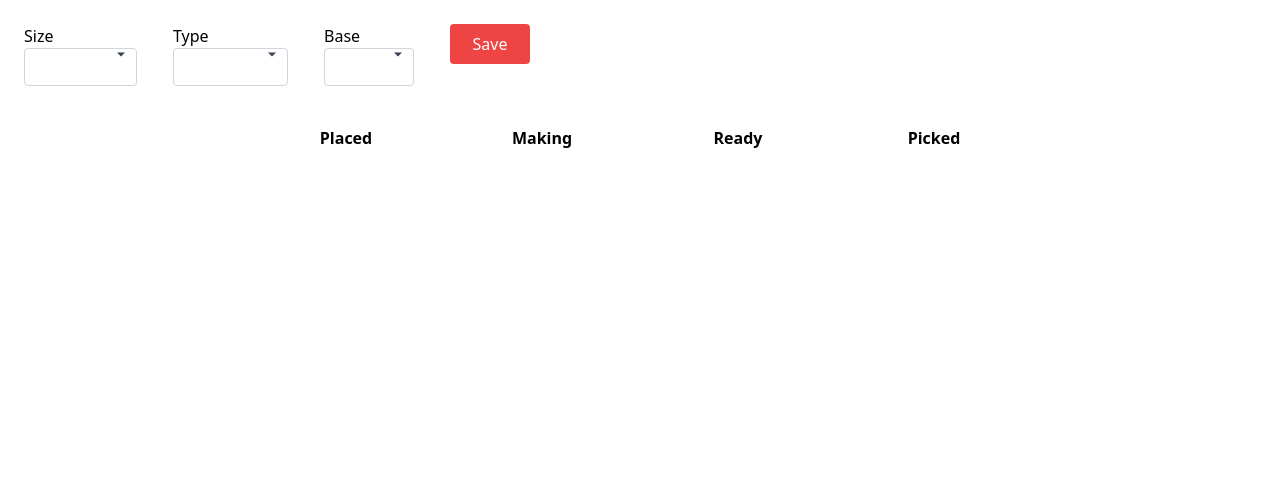
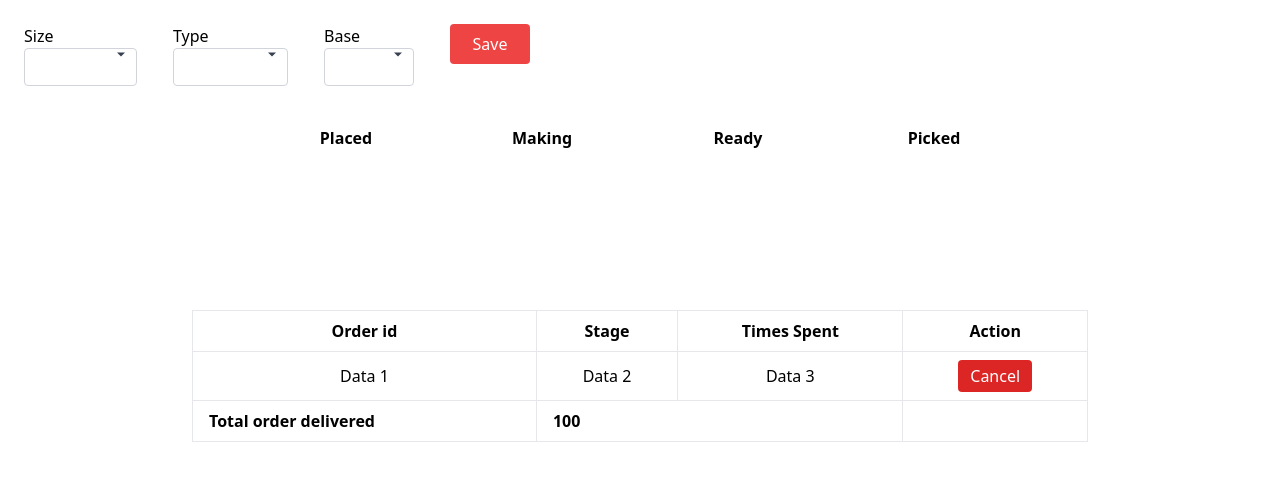
Before and after one commit to trcodeers/teach-mint, a React (Create React App) app: page / in a window 1280 px wide. Shown: the top 480 px of the page. Built offline with nearby package versions, Linux system fonts and the light colour scheme.

Commit message:
table part

```diff
--- a/src/App.js
+++ b/src/App.js
@@ -237,6 +237,48 @@ function App() {
 
 
       </div>
+
+      <div>
+        <div class="overflow-x-auto flex justify-center mt-32 mb-32">
+          <table class="table-auto w-[70%] border border-collapse">
+            <thead>
+              <tr>
+                <th class="px-4 py-2 border">Order id</th>
+                <th class="px-4 py-2 border">Stage</th>
+                <th class="px-4 py-2 border">Times Spent</th>
+                <th class="px-4 py-2 border">Action</th>
+              </tr>
+            </thead>
+
+            <tbody>
+
+              <tr>
+                <td class="px-4 py-2 border text-center">Data 1</td>
+                <td class="px-4 py-2 border text-center">Data 2</td>
+                <td class="px-4 py-2 border text-center">Data 3</td>
+                <td class="px-4 py-2 border text-center">
+                  <button class="bg-red-600 hover:bg-red-500 text-white py-1 px-3 rounded inline-flex items-center">
+                    Cancel
+                  </button>
+                </td>
+              </tr>
+            </tbody>
+
+            <tfoot>
+              <tr>
+                <td colspan="1" class="px-4 py-2 border font-bold">
+                  Total order delivered
+                </td>
+                <td colspan="2" class="px-4 py-2 border font-bold">
+                  100
+                </td>
+              </tr>
+            </tfoot>
+
+          </table>
+        </div>
+      </div>
+
     </>
 
   );
```
